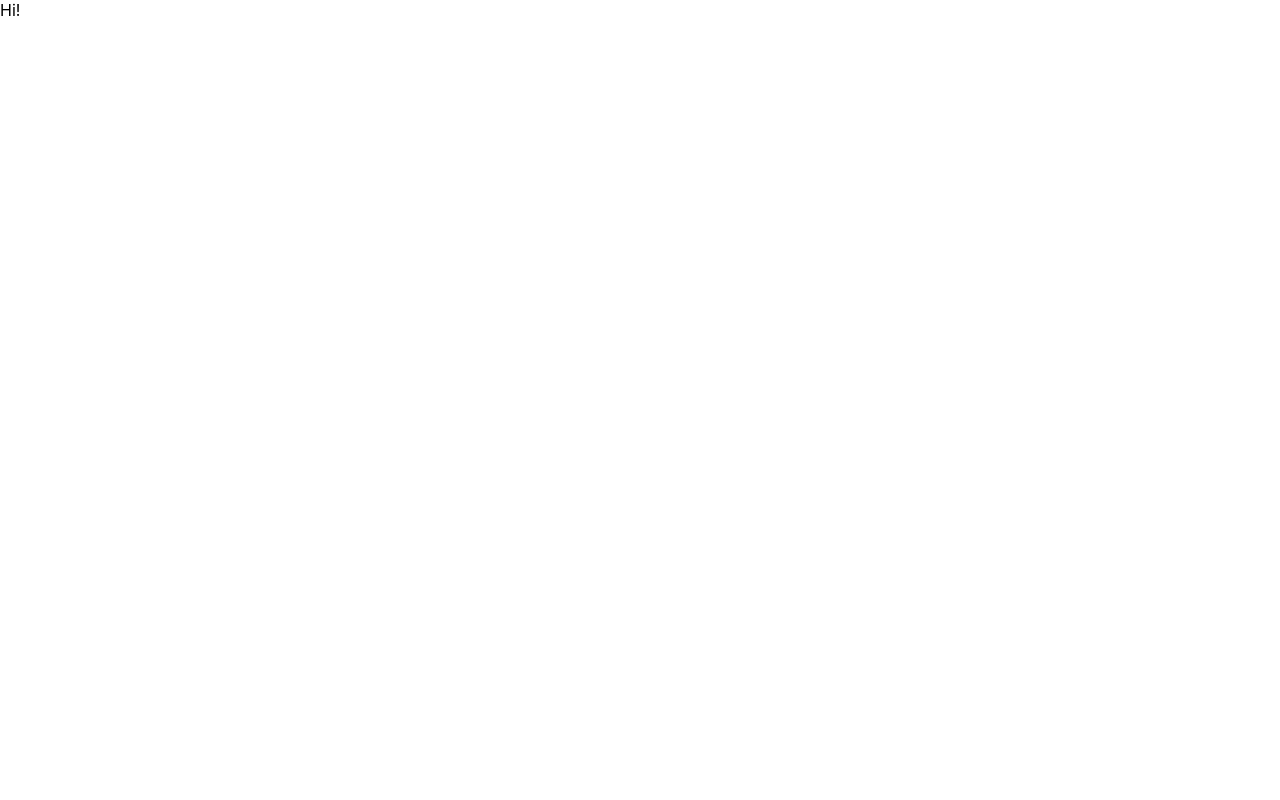
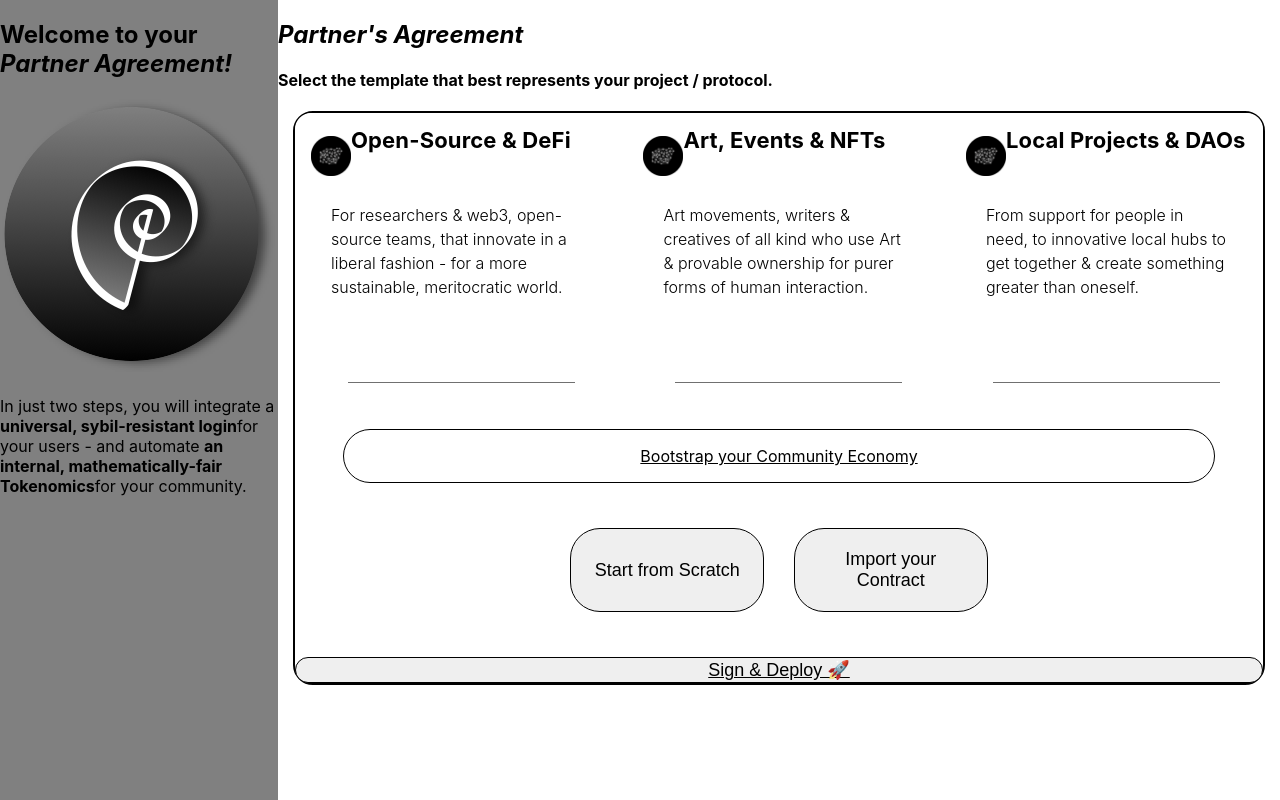
Before and after one commit to di-Pad/d-pad-cafe-frontend, a Next.js app: page /integrate in a window 1280 px wide. Built offline with nearby package versions, Linux system fonts and the light colour scheme.

Commit message:
Pages created for integrate web3 and design. Integrate page basics finished

```diff
--- a/pages/index.js
+++ b/pages/index.js
@@ -56,7 +56,7 @@ export default function Home() {
                   </a>
                 </div>
               </Link>
-              <Link href=''>
+              <Link href='design'>
                 <div className="landing-button-container">
                   <a>
                   <div className="landing-button-text">
@@ -68,8 +68,9 @@ export default function Home() {
                 </div>
               </Link>
             </div>
+
             <div className="buttons-bottom-row">
-              <Link href=''>
+              <Link href='/web3-native'>
                 <div className="landing-button-container">
                   <a>
                   <div className="landing-button-text">
--- a/pages/integrate/index.js
+++ b/pages/integrate/index.js
@@ -1,8 +1,104 @@
 const Integrate = () => {
     return (
-        <div>
-                Hi!
+    <div className="container">
+
+      <main className="landing-main">
+        <div className="landing-sidebar">
+          <h2>Welcome to your<span className="heavy"> Partner Agreement!</span></h2>
+
+          <img src="/d-pad-logo.png"></img>
+
+          <p>In just two steps, you will integrate a <b>universal, sybil-resistant login</b>
+             for your users - and automate <b>an internal, mathematically-fair Tokenomics</b>
+             for your community.
+          </p>
         </div>
+
+        <div className="integrate-content">
+          <div>
+            <h2 className="heavy">Partner's Agreement</h2>
+            <h4>Select the template that best represents your project / protocol.</h4>
+          </div>
+
+          <div className="integrate-template-content">
+            <div className="integrate-project-types">
+                <div className='white-card'>
+                    <div className="top-card">
+                        <img className="image-7" src='opensource-defi-black.png' alt="card-logo"/>
+
+                        <div className="title-white-card raleway-bold-alto-22px">
+                            <>
+                        Open-Source & DeFi
+                            </>
+                        </div>
+                    </div>
+
+                    <div className="description-white-card raleway-normal-alto-18px">
+                        For researchers & web3, open-source teams, that innovate in a liberal fashion - for a more sustainable, meritocratic world.
+                    </div>
+
+                    <img className="line-26" src='/geometric-card-line-break.png' alt="line" />
+                </div>
+
+                <div className="white-card">
+                    <div className="top-card">
+                        <img className="image-7" src='opensource-defi-black.png' alt="card-logo"/>
+
+                        <div className="title-white-card raleway-bold-alto-22px">
+                            <>
+                        Art, Events & NFTs
+                            </>
+                        </div>
+                    </div>
+
+                    <div className="description-white-card raleway-normal-alto-18px">
+                    Art movements, writers & creatives of all kind who use Art & provable ownership for purer forms of human interaction.
+                    </div>
+
+                    <img className="line-26" src='/geometric-card-line-break.png' alt="line" />
+                </div>
+
+                <div className="white-card">
+                <div className="top-card">
+                    <img className="image-7" src='opensource-defi-black.png' alt="card-logo"/>
+
+                    <div className="title-white-card raleway-bold-alto-22px">
+                        <>
+                    Local Projects & DAOs
+                        </>
+                    </div>
+                </div>
+
+                <div className="description-white-card raleway-normal-alto-18px">
+                From support for people in need, to innovative local hubs to get together & create something greater than oneself.
+                </div>
+
+                <img className="line-26" src='/geometric-card-line-break.png' alt="line" />
+                </div>
+            </div>
+
+            <div className="bootstrap-button">
+                <p>Bootstrap your Community Economy</p>
+            </div>
+
+            <div className="integrate-button-panel">
+                <button>
+                Start from Scratch
+                </button>
+
+                <button>
+                Import your Contract
+                </button>
+            </div>
+
+            <button className="integrate-deploy">
+                Sign & Deploy 🚀
+            </button>
+
+          </div>
+        </div>
+      </main>
+    </div>
     )
 }
 
--- a/styles/globals.css
+++ b/styles/globals.css
@@ -66,14 +66,14 @@ a {
   font-size: large;
 }
 
+.buttons {
+  width: 100%;
+  margin-top: 40%;
+}
+
 .buttons-top-row {
   display: flex;
   justify-content: center;
-}
-
-.buttons {
-  width: 100%;
-  margin-top: 40%;
 }
 
 .buttons-bottom-row {
@@ -106,7 +106,7 @@ a {
   cursor: pointer;
 }
 
-.landing-button-container img {
+.landing-button-container img, .top-card img {
   max-width: 40px;
   max-height: 40px;
 }
@@ -249,6 +249,117 @@ a {
 
 
 
+  /**** INTEGRATE PAGE *****/
+
+.integrate-template-content {
+  border: 2px solid black;
+  border-radius: 20px;
+  margin: 0 15px;
+}
+
+.white-card {
+  align-items: center;
+  background-color: white;
+  color: #1b1c1d;
+  border-radius: 16px;
+  display: flex;
+  flex-direction: column;
+  min-height: 286px;
+  padding: 16px;
+}
+
+.top-card {
+  width: 100%;
+  display: flex;
+  align-items: center;
+}
+
+.image-7 {
+  height: 89px;
+  width: 89px;
+}
+
+.title-white-card {
+  letter-spacing: 0.15px;
+  line-height: 22px;
+  min-height: 54px;
+  min-width: 144px;
+  text-align: left;
+  white-space: nowrap;
+  color:black;
+}
+
+.raleway-bold-alto-22px {
+  color: black;
+  font-size: 22px;
+  font-weight: 700;
+}
+
+.line-26 {
+  height: 1px;
+}
+
+.raleway-normal-alto-18px {
+  color: black;
+  font-size: 16px;
+  font-weight: 300;
+}
+
+.description-white-card {
+  letter-spacing: 0px;
+  line-height: 24px;
+  text-align: left;
+  flex: 1;
+  width: 100%;
+  padding: 20px;
+  color:black;
+  min-height: 15vw;
+}
+
+.integrate-project-types {
+  display: flex;
+}
+
+.bootstrap-button {
+  border: 1px solid black;
+  border-radius: 30px;
+  width: 90%;
+  margin: 30px auto;
+  text-align: center;
+}
+
+.bootstrap-button p {
+  text-decoration: underline;
+}
+
+.integrate-button-panel {
+  display: flex;
+  justify-content: center;
+}
+
+.integrate-button-panel button {
+  border: 1px solid black;
+  border-radius: 30px;
+  font-size: large;
+  padding: 20px;
+  margin: 15px;
+  width:20%;
+}
+
+.integrate-deploy {
+  border: 1px solid black;
+  border-radius: 30px;
+  width: 100%;
+  margin: 0 auto;
+  margin-top: 30px;
+  text-align: center;
+  font-size: large;
+  text-decoration: underline;
+}
+
+  /**** INTEGRATE PAGE *****/
+
+
 /******** DELETE THESE GLOBAL RULES AFTER  FIX MY GLOBAL STYLING ******/
 
 .container {
```
Also changed, not shown: pages/design/index.js (added, +7 -0 lines), pages/web3-native/index.js (added, +7 -0 lines), public/geometric-card-line-break.png (added), public/opensource-defi-black.png (added).
